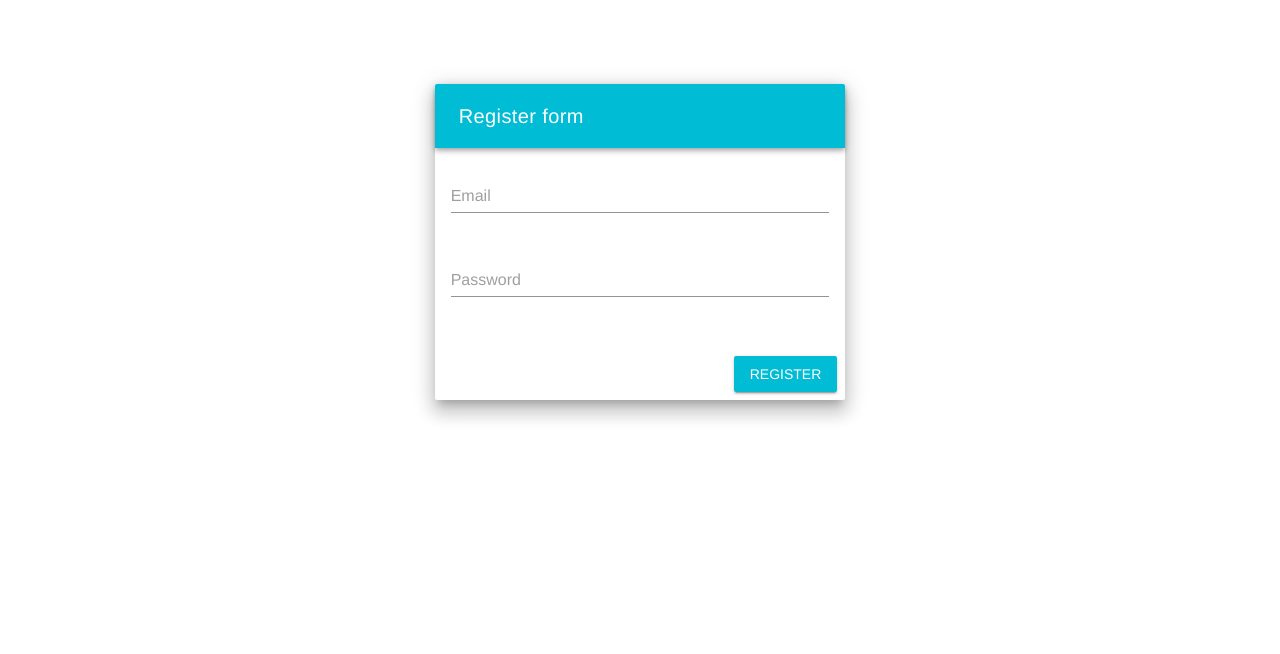
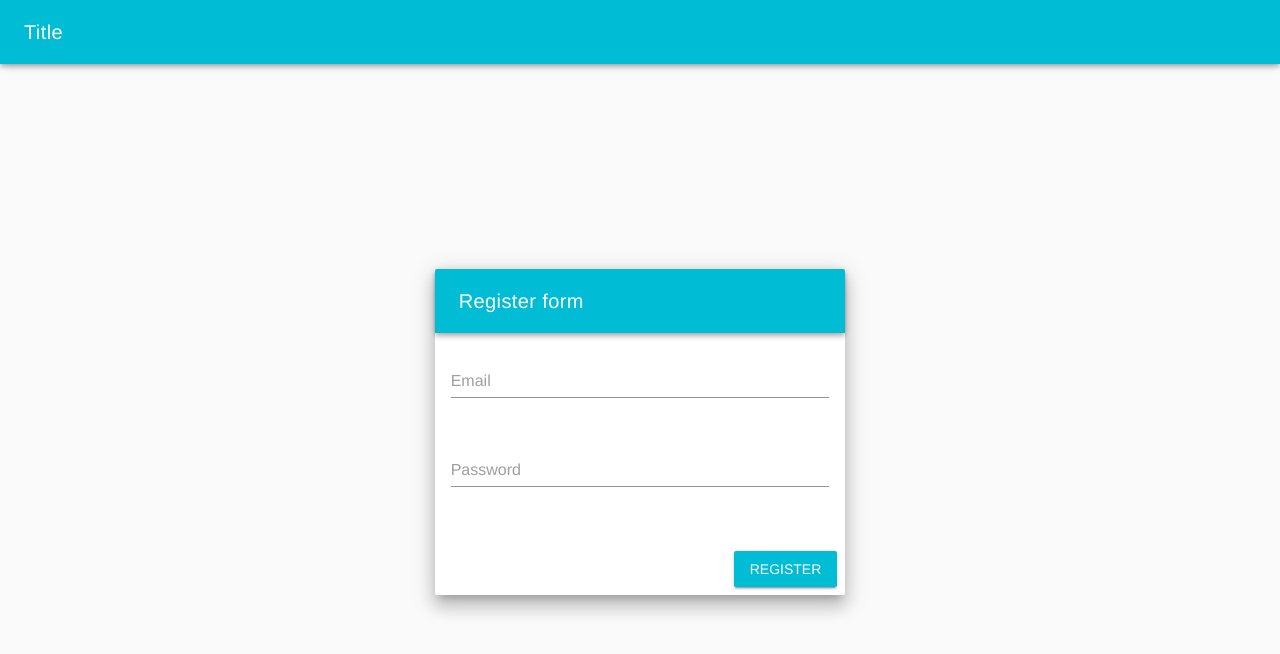
Before and after one commit to Princeallan/tab-tracker, a Vue app in the folder client/: page /#/register in a window 1280 px wide. Shown: the top 654 px of the page. Built offline with nearby package versions, Linux system fonts and the light colour scheme.

Commit message:
Added the page header,

```diff
--- a/client/src/App.vue
+++ b/client/src/App.vue
@@ -1,13 +1,24 @@
 <template>
   <div id="app">
-    <!--<img src="./assets/logo.png">-->
+    <v-app>
+      <PageHeader/>
+        <v-content>
+        <v-container fluid fill-height>
           <router-view/>
+        </v-container>
+      </v-content>
+    </v-app>
   </div>
 </template>
 
 <script>
+import PageHeader from '@/components/Header.vue'
+
 export default {
-  name: 'App'
+  name: 'App',
+  components: {
+    PageHeader
+  }
 }
 </script>
 
@@ -18,6 +29,6 @@ export default {
     -moz-osx-font-smoothing: grayscale;
     text-align: center;
     color: #2c3e50;
-  margin-top: 60px;
+    /*margin-top: 60px;*/
   }
 </style>
--- /dev/null
+++ b/client/src/components/Header.vue
@@ -0,0 +1,12 @@
+<template>
+  <v-toolbar dark color="cyan">
+
+    <v-toolbar-title class="white--text">Title</v-toolbar-title>
+  </v-toolbar>
+</template>
+
+<script>
+export default {
+}
+
+</script>
--- a/client/src/components/Register.vue
+++ b/client/src/components/Register.vue
@@ -1,5 +1,4 @@
 <template>
-  <v-container fluid fill-height>
   <v-layout align-center justify-center>
     <v-flex xs12 sm8 md4>
       <v-card class="elevation-12">
@@ -12,13 +11,13 @@
             type="text"
             placeholder="Email"
             name="email"
-            v-model="email"> </v-text-field>
+            v-model="email"></v-text-field>
           <br>
           <v-text-field
             type="password"
             placeholder="Password"
             name="password"
-            v-model="password"> </v-text-field>
+            v-model="password"></v-text-field>
           <br>
           <div class="error" v-html="error"></div>
         </v-card-text>
@@ -31,11 +30,11 @@
       </v-card>
     </v-flex>
   </v-layout>
-  </v-container>
 </template>
 
 <script>
 import AuthenticationService from '@/services/AuthenticationService'
+
 export default {
   data () {
     return {
```
Also changed, not shown: 1 other file (tests, documents, lock files or other folders). Lines whose indentation alone changed are shown as unchanged.
